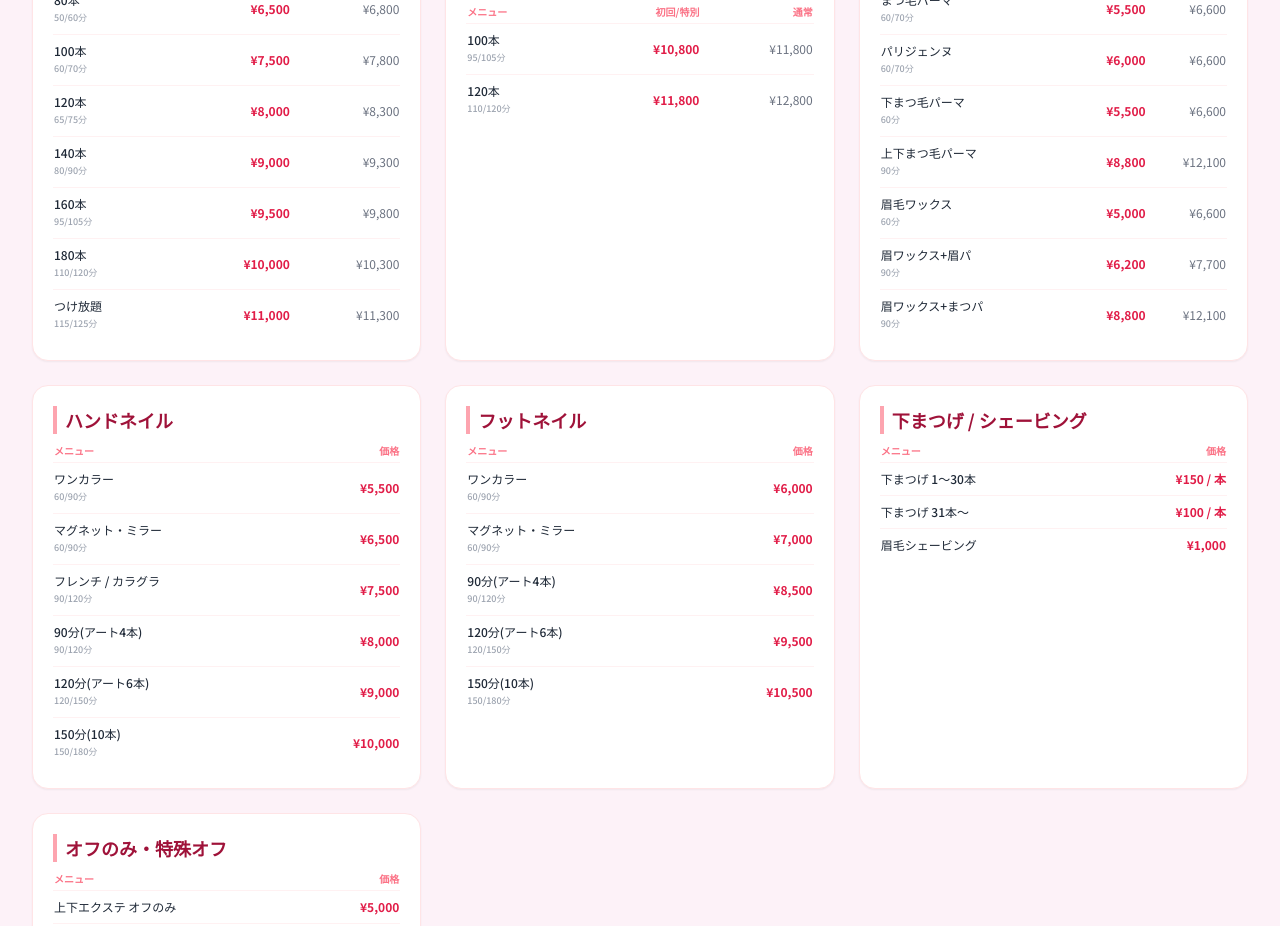
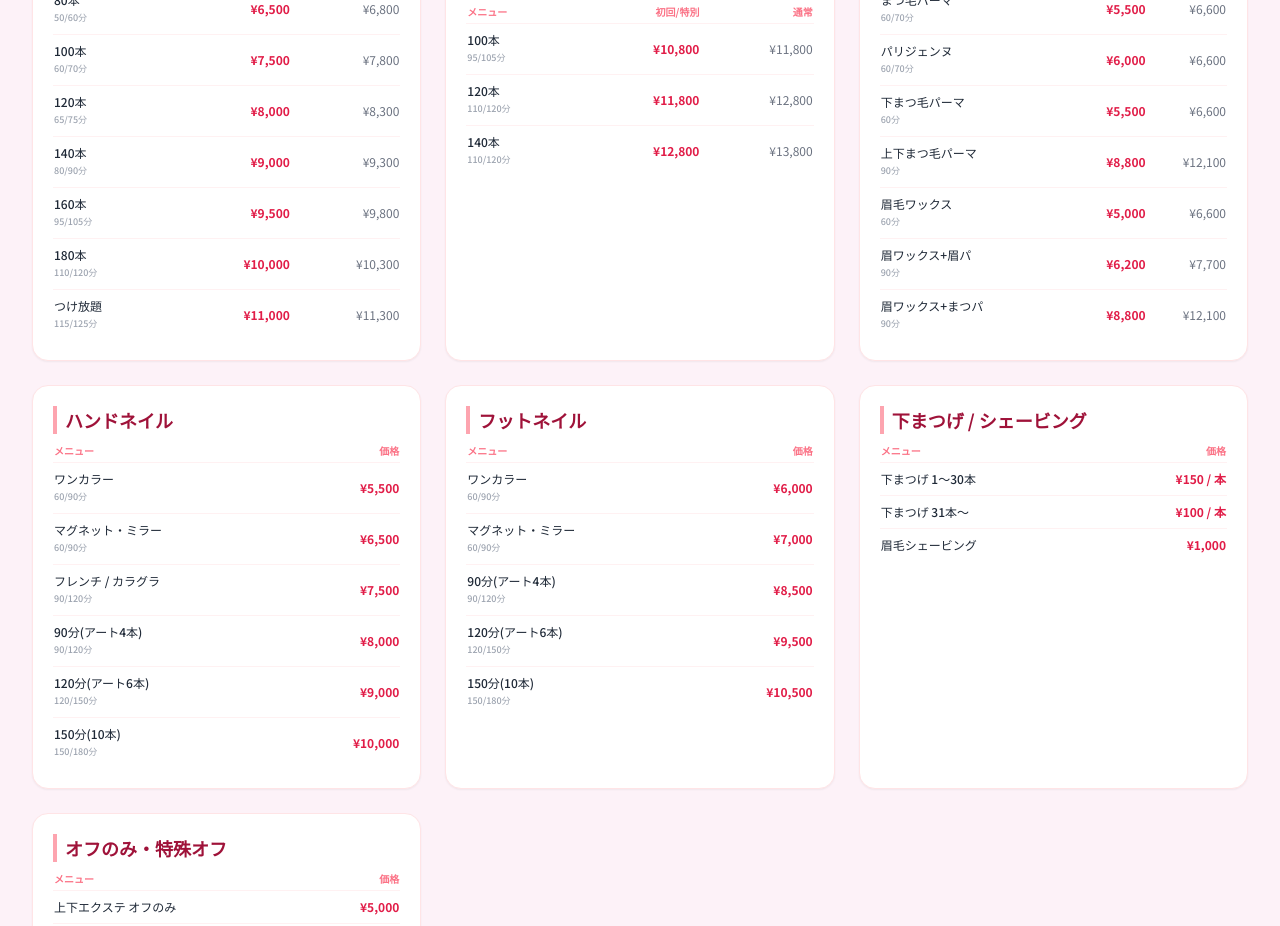
Before and after one commit to vie324/hologram, a plain HTML site: page index.html in a window 1280 px wide. Shown: the part 1260-2186 px from the top of the page. Drawn offline with nearby package versions, Linux system fonts and the light colour scheme.

Commit message:
Update index.html

```diff
--- a/index.html
+++ b/index.html
@@ -173,6 +173,7 @@
                 items: [
                     { detail: "100本", time: "95/105分", price_first: 10800, price_revisit: 11800 },
                     { detail: "120本", time: "110/120分", price_first: 11800, price_revisit: 12800 },
+                    { detail: "140本", time: "110/120分", price_first: 12800, price_revisit: 13800 },
                 ]
             },
             {
```
